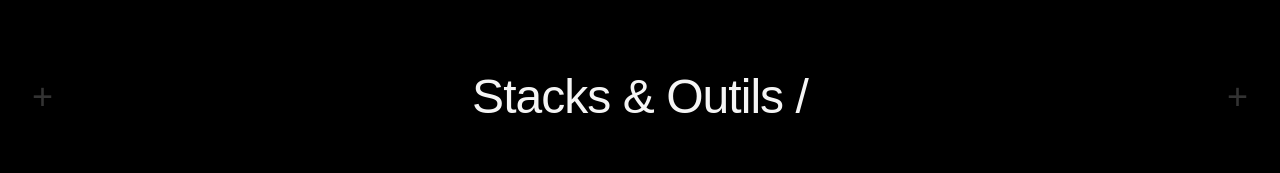
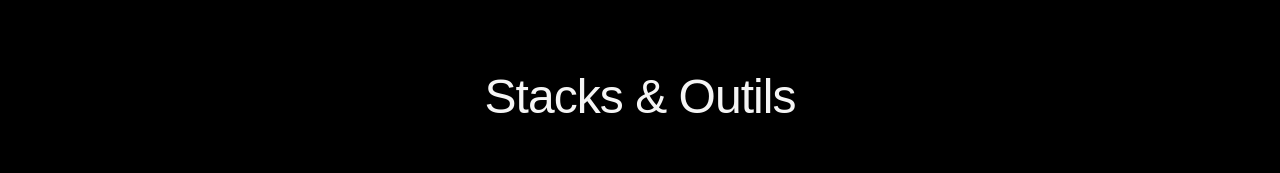
Before and after one commit to ArnaudBay/ArnaudBay, a React (Vite) app: page /skills in a window 1280 px wide. Shown: the part 183-356 px from the top of the page. Built offline with nearby package versions, Linux system fonts and the light colour scheme; no server answers; a web font is replaced by a local one.

Commit message:
remove plus and slash signe on blog stacks project

```diff
--- a/src/components/Projects.tsx
+++ b/src/components/Projects.tsx
@@ -34,11 +34,11 @@ const Projects = ({ language }: { language: SiteLanguage }) => {
     <motion.section id="projects" variants={fadeUp} initial="hidden" whileInView="visible" viewport={{ once: true }} className="section-block">
       <div className="page-container">
         <div className="mb-12 flex items-center justify-between gap-4">
-          <span className="editorial-cross">+</span>
+          <span className="editorial-cross"></span>
           <h2 className="text-center text-4xl text-foreground md:text-5xl">
-            {labels[language].title} <span className="text-foreground">/</span>
+            {labels[language].title} <span className="text-foreground"></span>
           </h2>
-          <span className="editorial-cross">+</span>
+          <span className="editorial-cross"></span>
         </div>
 
         {projects === null ? (
--- a/src/components/TechStack.tsx
+++ b/src/components/TechStack.tsx
@@ -102,11 +102,11 @@ const TechStack = ({ language }: { language: SiteLanguage }) => {
     >
       <div className="page-container">
         <div className="mb-12 flex items-center justify-between gap-4">
-          <span className="editorial-cross">+</span>
+          <span className="editorial-cross"></span>
           <h2 className="text-center text-4xl text-foreground md:text-5xl">
-            {labels[language]} <span className="text-foreground">/</span>
+            {labels[language]} <span className="text-foreground"></span>
           </h2>
-          <span className="editorial-cross">+</span>
+          <span className="editorial-cross"></span>
         </div>
         <div className="grid gap-12 md:grid-cols-2">
           {visibleGroups.map((group) => (
--- a/src/pages/Blog.jsx
+++ b/src/pages/Blog.jsx
@@ -82,7 +82,7 @@ const Blog = () => {
         <div className="mb-12 flex items-center justify-between gap-4">
           <span className="editorial-cross"></span>
           <h2 className="text-center text-4xl text-foreground md:text-5xl">
-            {labels[language].title} <span className="text-foreground">/</span>
+            {labels[language].title} <span className="text-foreground"></span>
           </h2>
           <span className="editorial-cross"></span>
         </div>
```
